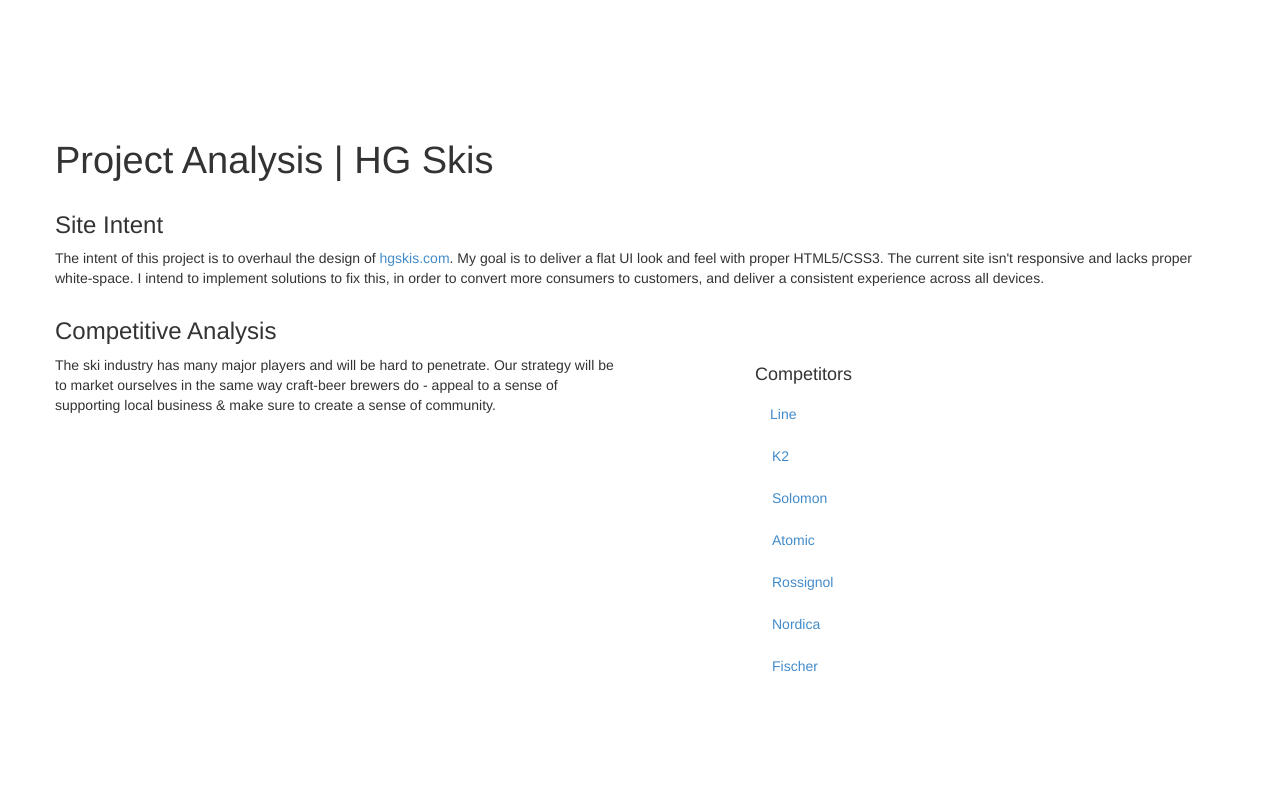
After one commit to zlincoln/wsp, a PHP site: page /project_analysis.html in a window 1280 px wide. The commit adds this page. Run offline with PHP 8.4, Linux system fonts and the light colour scheme.

Commit message:
added project analysis

```diff
--- a/css/styles.css
+++ b/css/styles.css
@@ -696,7 +696,7 @@ th.visible-print,td.visible-print{display:none !important;}
 .glyphicon-expand:before{content:"\e158";}
 .glyphicon-collapse:before{content:"\e159";}
 .glyphicon-collapse-top:before{content:"\e160";}
-body{padding-top:120px;}
+body{padding-top:120px;}body#project-analysis{padding-bottom:120px;}
 header div.navbar-fixed-top ul.nav{padding:15px 0px;margin:0px;}
 header div.navbar-fixed-top form.navbar-form{padding:15px 0px;}
 footer{padding:80px 0 20px 0;}
--- a/css/template-globals.less
+++ b/css/template-globals.less
@@ -1,5 +1,8 @@
 body{
 	padding-top: 120px;
+	&#project-analysis{
+		padding-bottom: 120px;
+	}
 }
 
 header{
--- /dev/null
+++ b/project_analysis.html
@@ -0,0 +1,38 @@
+<!DOCTYPE html>
+<html>
+<head>
+	<title>Project Analysis :: HG Skis</title>
+	<link rel="stylesheet" type="text/css" href="css/styles.css">
+</head>
+<body id="project-analysis">
+	<div class="container">
+		<header class="row">
+			<h1 class="col-12">Project Analysis | HG Skis</h1>
+		</header>
+		<section id="site-intent" class="row">
+			<div class="col-12">
+				<h3>Site Intent</h3>
+				<p>The intent of this project is to overhaul the design of <a href="http://hgskis.com" target="_blank">hgskis.com</a>.  My goal is to deliver a flat UI look and feel with proper HTML5/CSS3.  The current site isn't responsive and lacks proper white-space.  I intend to implement solutions to fix this, in order to convert more consumers to customers, and deliver a consistent experience across all devices.</p>
+			</div>
+		</section>
+		<section id="competitive-analysis" class="row">
+			<h3 class="col-12">Competitive Analysis</h3>
+			<div class="col-6">
+				<p>The ski industry has many major players and will be hard to penetrate.  Our strategy will be to market ourselves in the same way craft-beer brewers do - appeal to a sense of supporting local business &amp; make sure to create a sense of community.</p>
+			</div>
+			<div class="col-5 col-push-1">
+				<h4>Competitors</h4>
+				<ul class="nav nav-pills nav-stacked">
+					<li><a href="http://lineskis.com" target="_blank">Line</a></li>
+					<li><a href="http://k2.com" target="_blank">K2</a></li>
+					<li><a href="http://www.salomon.com/us/activity/alpine-skiing.html" target="_blank">Solomon</a></li>
+					<li><a href="http://atomic.com" target="_blank">Atomic</a></li>
+					<li><a href="http://rossignol.com" target="_blank">Rossignol</a></li>
+					<li><a href="http://nordicausa.com" target="_blank">Nordica</a></li>
+					<li><a href="http://fischersports.com" target="_blank">Fischer</a></li>
+				</ul>
+			</div>
+		</section>
+	</div>
+</body>
+</html>
```
Also changed, not shown: includes/header.php (+5 -5 lines).
